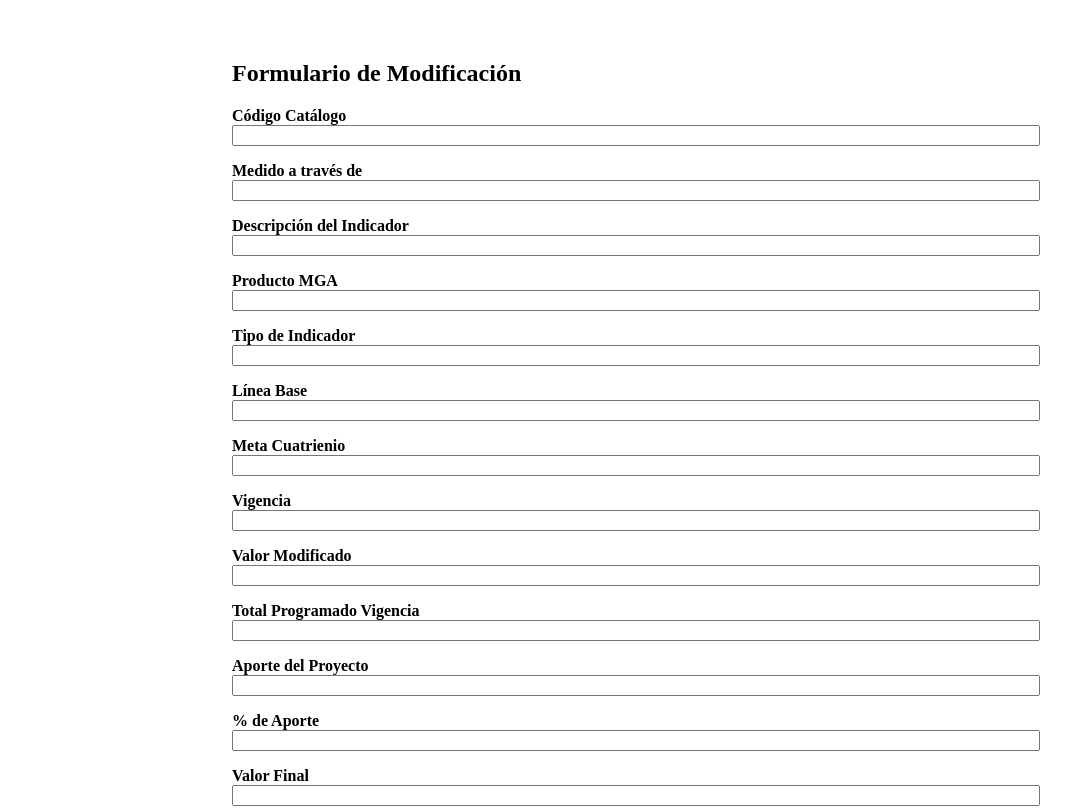
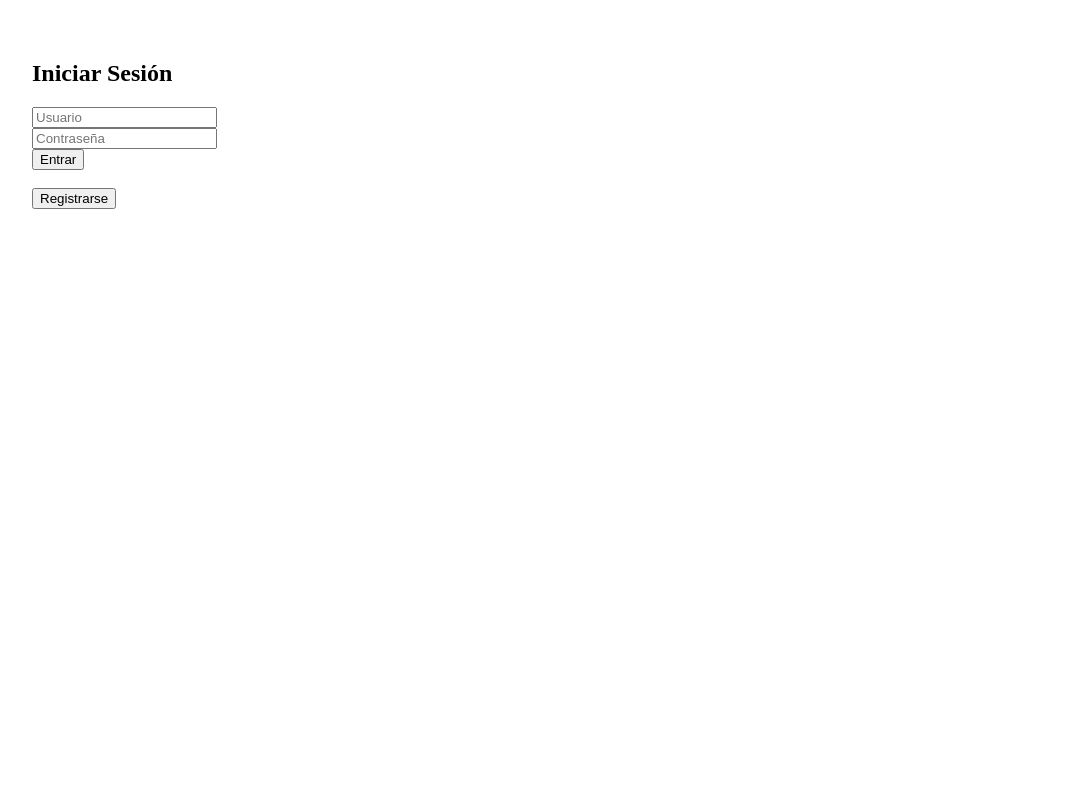
Before and after one commit to Cesartti/react-frontend, a React (Vite) app: page / in a window 1280 px wide. Shown: the top 808 px of the page, without its empty margins (8-1079 px from the left). Built offline with nearby package versions, Linux system fonts and the light colour scheme.

Commit message:
actualizar front v2

```diff
--- a/index.html
+++ b/index.html
@@ -1,9 +1,9 @@
 <!DOCTYPE html>
-<html lang="en">
+<html lang="es">
   <head>
     <meta charset="UTF-8" />
-    <meta name="viewport" content="width=device-width, initial-scale=1.0" />
-    <title>Formulario Vista Previa</title>
+    <meta name="viewport" content="width=device-width, initial-scale=1.0"/>
+    <title>Gestión de Formulario</title>
   </head>
   <body>
     <div id="root"></div>
--- a/package.json
+++ b/package.json
@@ -1,5 +1,5 @@
 {
-  "name": "react-frontend-preview",
+  "name": "react-auth-frontend-v2",
   "version": "1.0.0",
   "scripts": {
     "dev": "vite",
--- a/src/pages/Home.jsx
+++ b/src/pages/Home.jsx
@@ -3,108 +3,89 @@ import axios from 'axios'
 
 const API_URL = 'https://fastapi-auth-backend-production.up.railway.app'
 
-const initialState = {
-  codigo_catalogo: '',
-  medido_a_traves: '',
-  descripcion_indicador: '',
-  producto_mga: '',
-  tipo_indicador: '',
-  linea_base: '',
-  meta_cuatrienio: '',
-  vigencia: '',
-  valor_modificado: '',
-  total_programado: '',
-  aporte_proyecto: '',
-  porcentaje_aporte: '',
-  valor_final: '',
-  aporte_acumulado: '',
-  porcentaje_total_aporte: ''
-}
+function Home() {
+  const [view, setView] = useState('login')
+  const [form, setForm] = useState({ username: '', password: '', role: '1' })
+  const [token, setToken] = useState('')
+  const [userInfo, setUserInfo] = useState({ role: null, user_id: null })
 
-const labels = {
-  codigo_catalogo: 'Código Catálogo',
-  medido_a_traves: 'Medido a través de',
-  descripcion_indicador: 'Descripción del Indicador',
-  producto_mga: 'Producto MGA',
-  tipo_indicador: 'Tipo de Indicador',
-  linea_base: 'Línea Base',
-  meta_cuatrienio: 'Meta Cuatrienio',
-  vigencia: 'Vigencia',
-  valor_modificado: 'Valor Modificado',
-  total_programado: 'Total Programado Vigencia',
-  aporte_proyecto: 'Aporte del Proyecto',
-  porcentaje_aporte: '% de Aporte',
-  valor_final: 'Valor Final',
-  aporte_acumulado: 'Aporte Acumulado Proyectos Anteriores',
-  porcentaje_total_aporte: '% Total de Aporte'
-}
-
-function Home() {
-  const [form, setForm] = useState(initialState)
-  const [preview, setPreview] = useState(null)
-
-  const handleChange = (e) => {
-    const { name, value } = e.target
-    setForm({ ...form, [name]: value })
-  }
-
-  const handlePreview = (e) => {
+  const login = async (e) => {
     e.preventDefault()
-    setPreview(form)
-  }
-
-  const handleSubmit = async () => {
     try {
-      const payload = { ...form }
-      const numericFields = [
-        'linea_base', 'meta_cuatrienio', 'valor_modificado', 'total_programado',
-        'aporte_proyecto', 'porcentaje_aporte', 'valor_final',
-        'aporte_acumulado', 'porcentaje_total_aporte'
-      ]
-      numericFields.forEach(key => {
-        payload[key] = parseFloat(payload[key]) || 0
-      })
-      await axios.post(API_URL, payload)
-      alert('Formulario enviado correctamente')
-      setForm(initialState)
-      setPreview(null)
+      const formData = new FormData()
+      formData.append('username', form.username)
+      formData.append('password', form.password)
+      const res = await axios.post(`${API_URL}/token`, formData)
+      setToken(res.data.access_token)
+      setUserInfo({ role: res.data.role, user_id: res.data.user_id })
+      setView('panel')
     } catch (err) {
-      console.error(err)
-      alert('Error al enviar el formulario')
+      alert('Login fallido')
     }
   }
 
-  const renderInput = (label, name) => (
-    <div style={{ marginBottom: '1rem' }}>
-      <label><strong>{label}</strong></label><br />
-      <input name={name} value={form[name]} onChange={handleChange} style={{ width: '100%' }} />
-    </div>
-  )
+  const register = async (e) => {
+    e.preventDefault()
+    try {
+      await axios.post(`${API_URL}/register`, {
+        username: form.username,
+        password: form.password,
+        role: parseInt(form.role)
+      })
+      alert('Usuario registrado, ahora puedes iniciar sesión.')
+      setView('login')
+    } catch (err) {
+      alert('Registro fallido')
+    }
+  }
+
+  const logout = () => {
+    setToken('')
+    setUserInfo({ role: null, user_id: null })
+    setView('login')
+  }
 
   return (
-    <div style={{ padding: '2rem', maxWidth: '800px', margin: '0 auto' }}>
-      <h2>Formulario de Modificación</h2>
-      <form onSubmit={handlePreview}>
-        {Object.keys(initialState).map((key) => renderInput(labels[key], key))}
-        <button type="submit">Vista Previa</button>
-      </form>
+    <div style={{ padding: '2rem' }}>
+      {view === 'login' && (
+        <>
+          <h2>Iniciar Sesión</h2>
+          <form onSubmit={login}>
+            <input placeholder="Usuario" onChange={e => setForm({ ...form, username: e.target.value })} />
+            <br /><input placeholder="Contraseña" type="password" onChange={e => setForm({ ...form, password: e.target.value })} />
+            <br /><button type="submit">Entrar</button>
+          </form>
+          <br />
+          <button onClick={() => setView('register')}>Registrarse</button>
+        </>
+      )}
 
-      {preview && (
-        <div style={{ marginTop: '2rem' }}>
-          <h3>Vista Previa</h3>
-          <table border="1" cellPadding="6">
-            <tbody>
-              {Object.keys(preview).map((key) => (
-                <tr key={key}>
-                  <td><strong>{labels[key]}</strong></td>
-                  <td>{preview[key]}</td>
-                </tr>
-              ))}
-            </tbody>
-          </table>
+      {view === 'register' && (
+        <>
+          <h2>Registro de Usuario</h2>
+          <form onSubmit={register}>
+            <input placeholder="Usuario" onChange={e => setForm({ ...form, username: e.target.value })} />
+            <br /><input placeholder="Contraseña" type="password" onChange={e => setForm({ ...form, password: e.target.value })} />
+            <br />
+            <select onChange={e => setForm({ ...form, role: e.target.value })}>
+              <option value="1">Creador</option>
+              <option value="2">Validador</option>
+              <option value="3">Firmante</option>
+            </select>
+            <br /><button type="submit">Registrarse</button>
+          </form>
           <br />
-          <button onClick={handleSubmit}>Confirmar y Enviar</button>
-        </div>
+          <button onClick={() => setView('login')}>Volver</button>
+        </>
+      )}
+
+      {view === 'panel' && (
+        <>
+          <h2>Bienvenido, Usuario {userInfo.user_id}</h2>
+          <p>Rol: {userInfo.role === 1 ? 'Creador' : userInfo.role === 2 ? 'Validador' : 'Firmante'}</p>
+          <button onClick={logout}>Cerrar sesión</button>
+          <p>Aquí irá el panel completo según el tipo de usuario.</p>
+        </>
       )}
     </div>
   )
```
Also changed, not shown: vite.config.js (+2 -8 lines).
